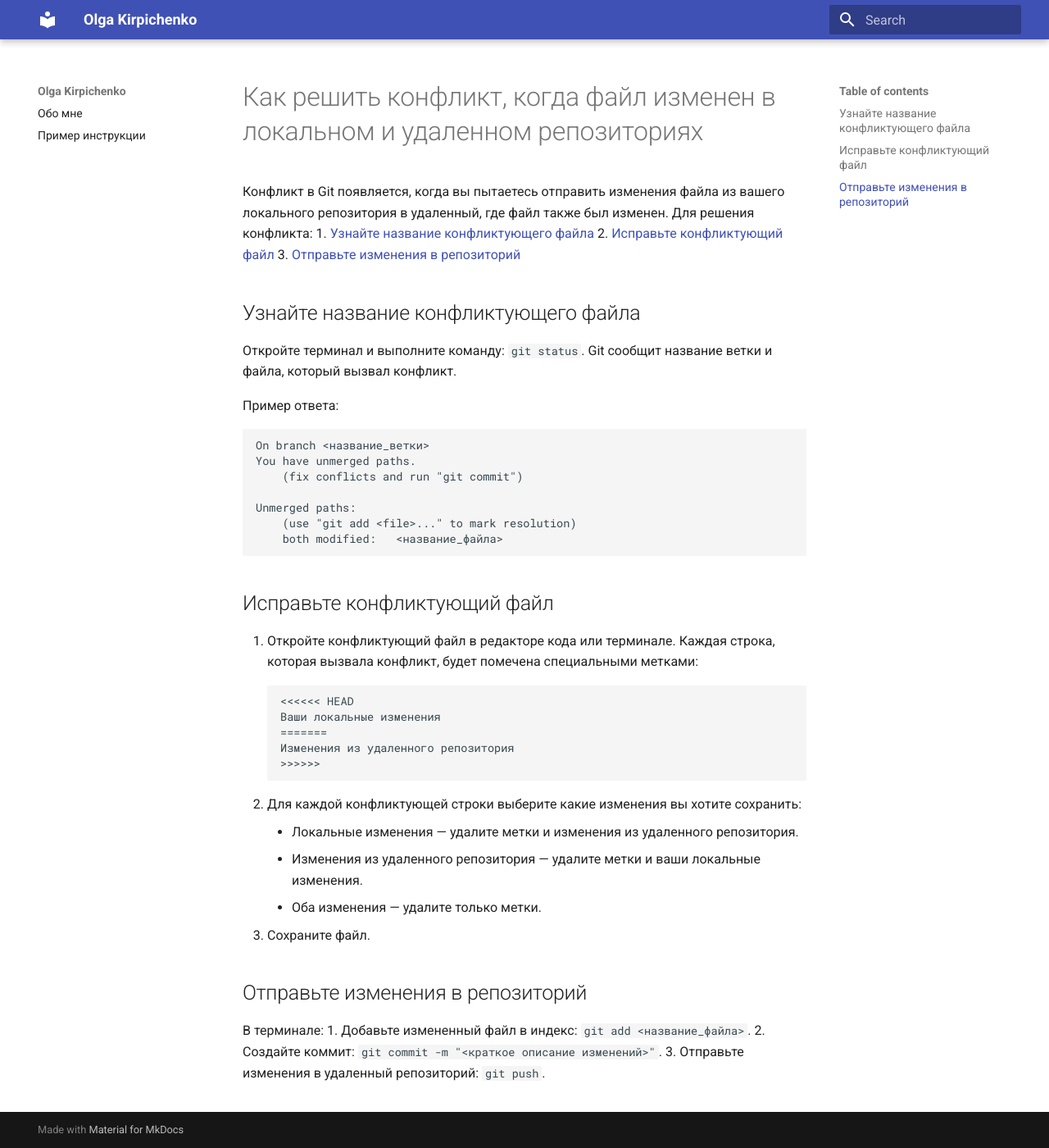
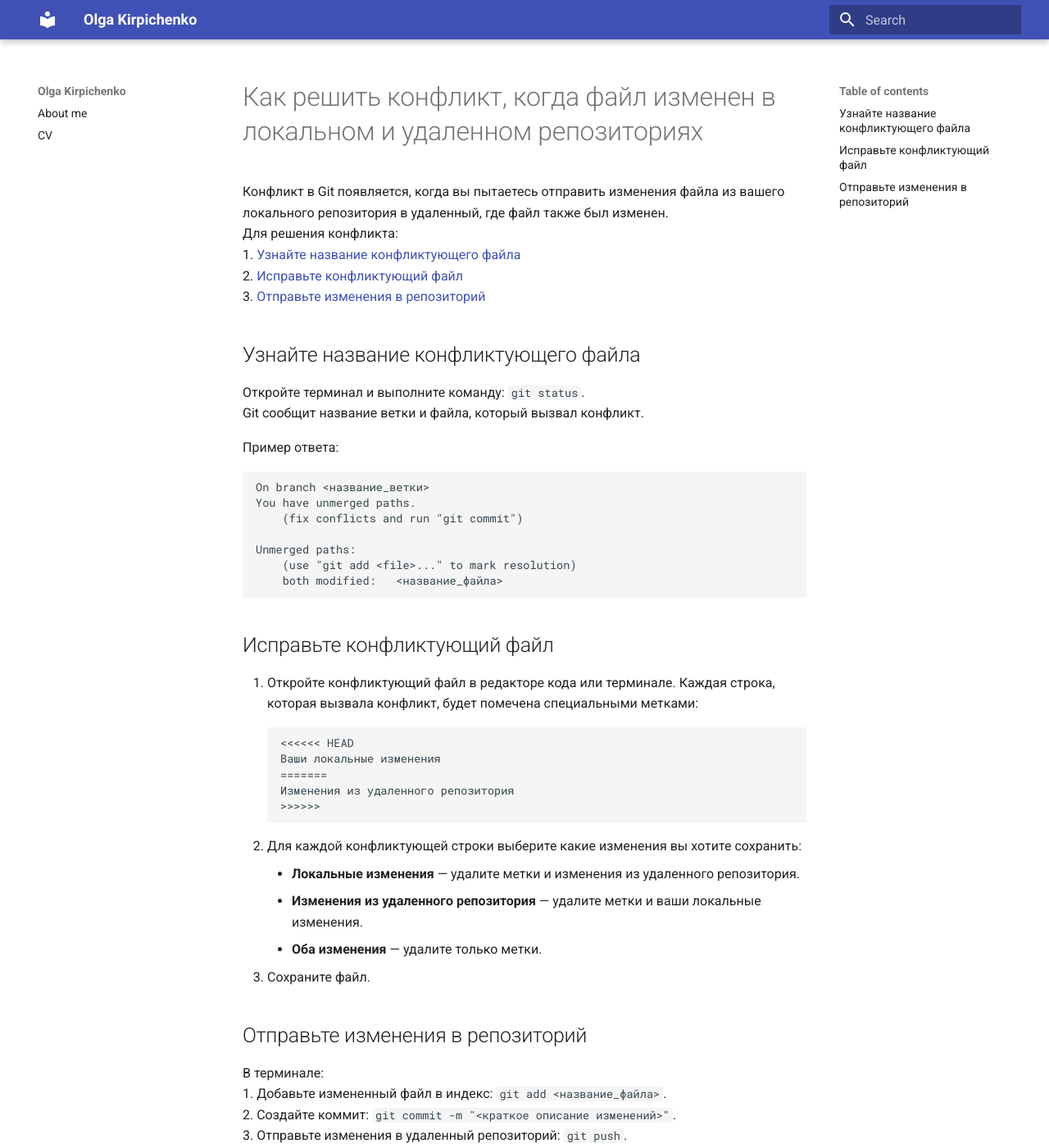
Before and after one commit to OlyaOlya2608/CV_test, an MkDocs documentation site: the page built from docs/git_conflict_rus.md, in a window 1280 px wide and 1400 px high. Shown: the whole window at 82% size. Built offline with MkDocs 1.6.1 and Material for MkDocs 9.7.7, drawn with Linux system fonts in a browser that asks for light colours.

Commit message:
aug3-upd

````diff
--- a/docs/git_conflict_rus.md
+++ b/docs/git_conflict_rus.md
@@ -1,12 +1,13 @@
 # Как решить конфликт, когда файл изменен в локальном и удаленном репозиториях
 
-Конфликт в Git появляется, когда вы пытаетесь отправить изменения файла из вашего локального репозитория в удаленный, где файл также был изменен. Для решения конфликта:
-1. [Узнайте название конфликтующего файла](#узнайте-название-конфликтующего-файла)
-2. [Исправьте конфликтующий файл](#исправьте-конфликтующий-файл)
-3. [Отправьте изменения в репозиторий](#отправьте-изменения-в-репозиторий)
+Конфликт в Git появляется, когда вы пытаетесь отправить изменения файла из вашего локального репозитория в удаленный, где файл также был изменен. </br>
+Для решения конфликта:</br>
+1. [Узнайте название конфликтующего файла](#узнайте-название-конфликтующего-файла)</br>
+2. [Исправьте конфликтующий файл](#исправьте-конфликтующий-файл)</br>
+3. [Отправьте изменения в репозиторий](#отправьте-изменения-в-репозиторий)</br>
 
 ## Узнайте название конфликтующего файла
-Откройте терминал и выполните команду: `git status`. Git сообщит название ветки и файла, который вызвал конфликт.
+Откройте терминал и выполните команду: `git status`. </br> Git сообщит название ветки и файла, который вызвал конфликт.
 
 Пример ответа:
 ```
@@ -29,13 +30,13 @@ Unmerged paths:
     >>>>>>
     ```
 2. Для каждой конфликтующей строки выберите какие изменения вы хотите сохранить:
-    - Локальные изменения — удалите метки и изменения из удаленного репозитория.
-    - Изменения из удаленного репозитория — удалите метки и ваши локальные изменения.
-    - Оба изменения — удалите только метки.
+    - **Локальные изменения** — удалите метки и изменения из удаленного репозитория.
+    - **Изменения из удаленного репозитория** — удалите метки и ваши локальные изменения.
+    - **Оба изменения** — удалите только метки.
 3. Сохраните файл.
 
 ## Отправьте изменения в репозиторий
-В терминале:
-1. Добавьте измененный файл в индекс: `git add <название_файла>`.
-2. Создайте коммит: `git commit -m "<краткое описание изменений>"`.
+В терминале:</br>
+1. Добавьте измененный файл в индекс: `git add <название_файла>`.</br>
+2. Создайте коммит: `git commit -m "<краткое описание изменений>"`.</br>
 3. Отправьте изменения в удаленный репозиторий: `git push`.
--- a/mkdocs.yml
+++ b/mkdocs.yml
@@ -14,5 +14,5 @@ markdown_extensions:
   - pymdownx.snippets
   - tables
 nav:
-  - Обо мне: index.md
-  - Пример инструкции: instruction.md
+  - About me: index.md
+  - CV: cv.md
````
Also changed, not shown: docs/git_conflict-eng.md (+8 -11 lines).
